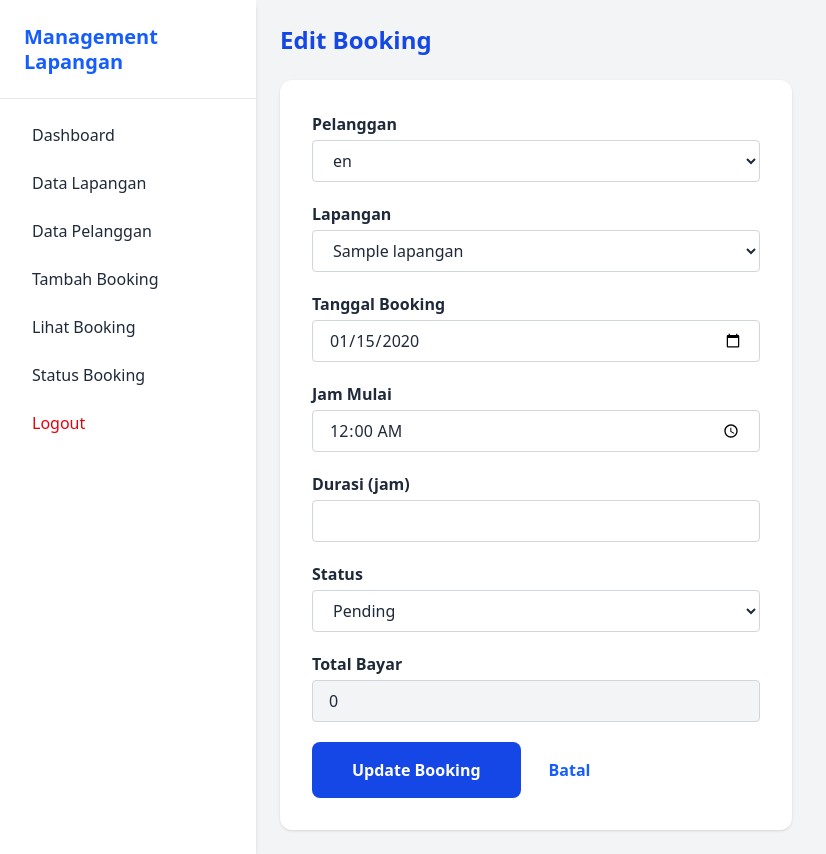
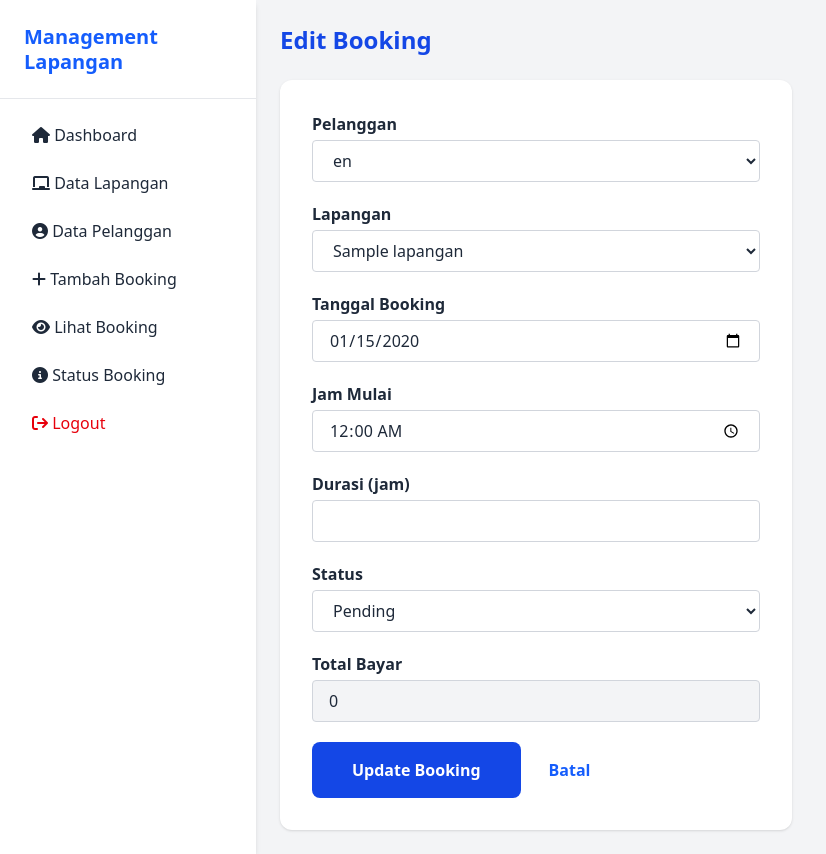
Before and after one commit to xlramdhon1/booking-lapangan, a CodeIgniter 4 app: the page made by app/Views/dashboard/booking/booking_edit.php in a window 1280 px wide. Shown: the whole page, without its empty margins (0-826 px from the left). Run offline with PHP 8.4 and a stand-in for CodeIgniter, Linux system fonts and the light colour scheme; the template is opened without the code that fills it: most values are stand-ins (such as "Sample title", 1, 10 or a date in 2020); style sheets or scripts are compiled from the project's sources; some libraries are stand-ins or nearby versions.

Commit message:
conconconiconn

```diff
--- a/app/Views/dashboard/layout.php
+++ b/app/Views/dashboard/layout.php
@@ -4,6 +4,7 @@
   <meta charset="UTF-8">
   <title>Management Lapangan - Prikitiw</title>
   <link href="<?= base_url('css/tailwind.css') ?>" rel="stylesheet">
+  <link href="https://cdnjs.cloudflare.com/ajax/libs/font-awesome/6.4.0/css/all.min.css" rel="stylesheet">
 </head>
 <body class="bg-gray-100 text-gray-800">
   <div class="min-h-screen flex">
```
